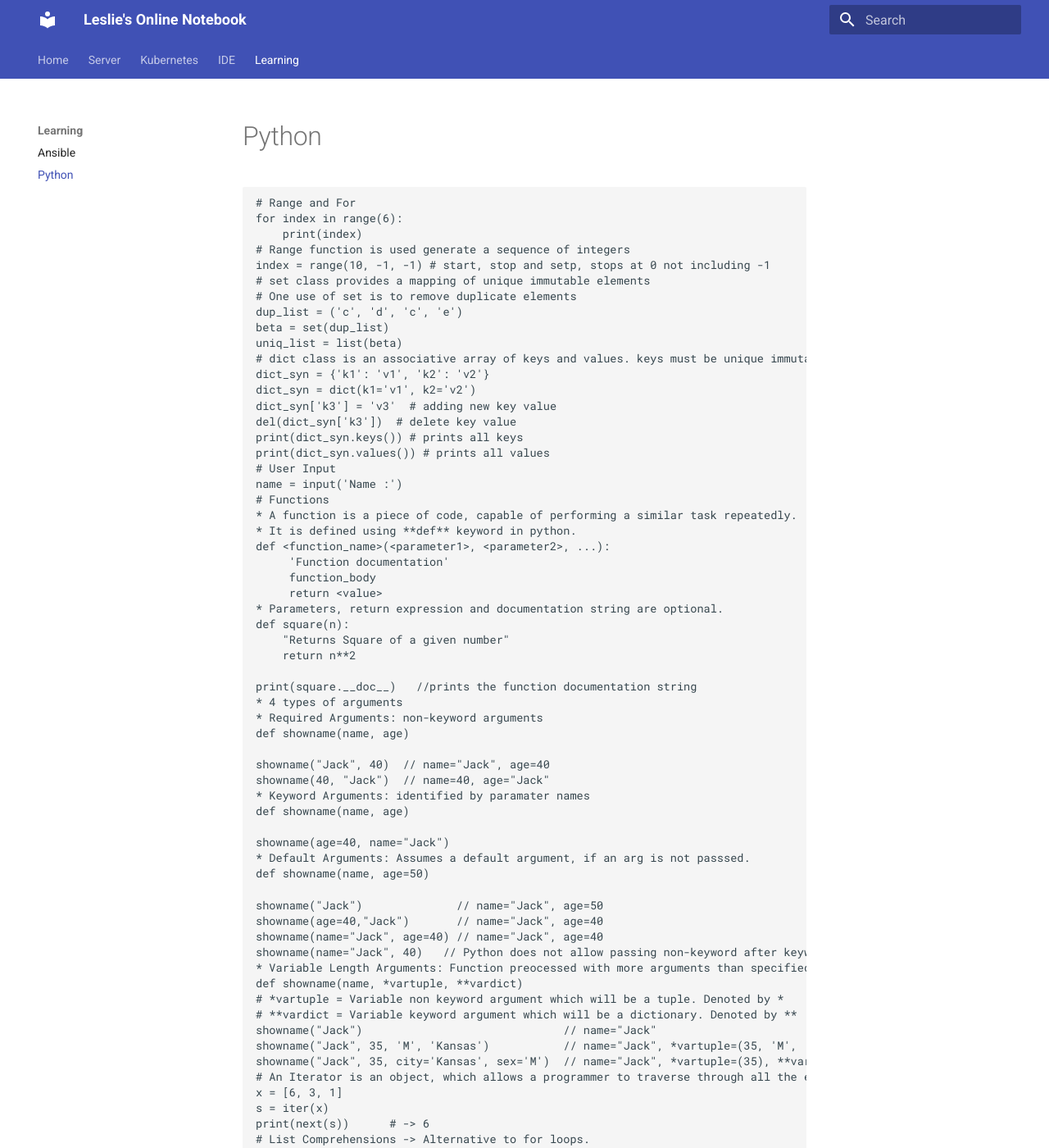
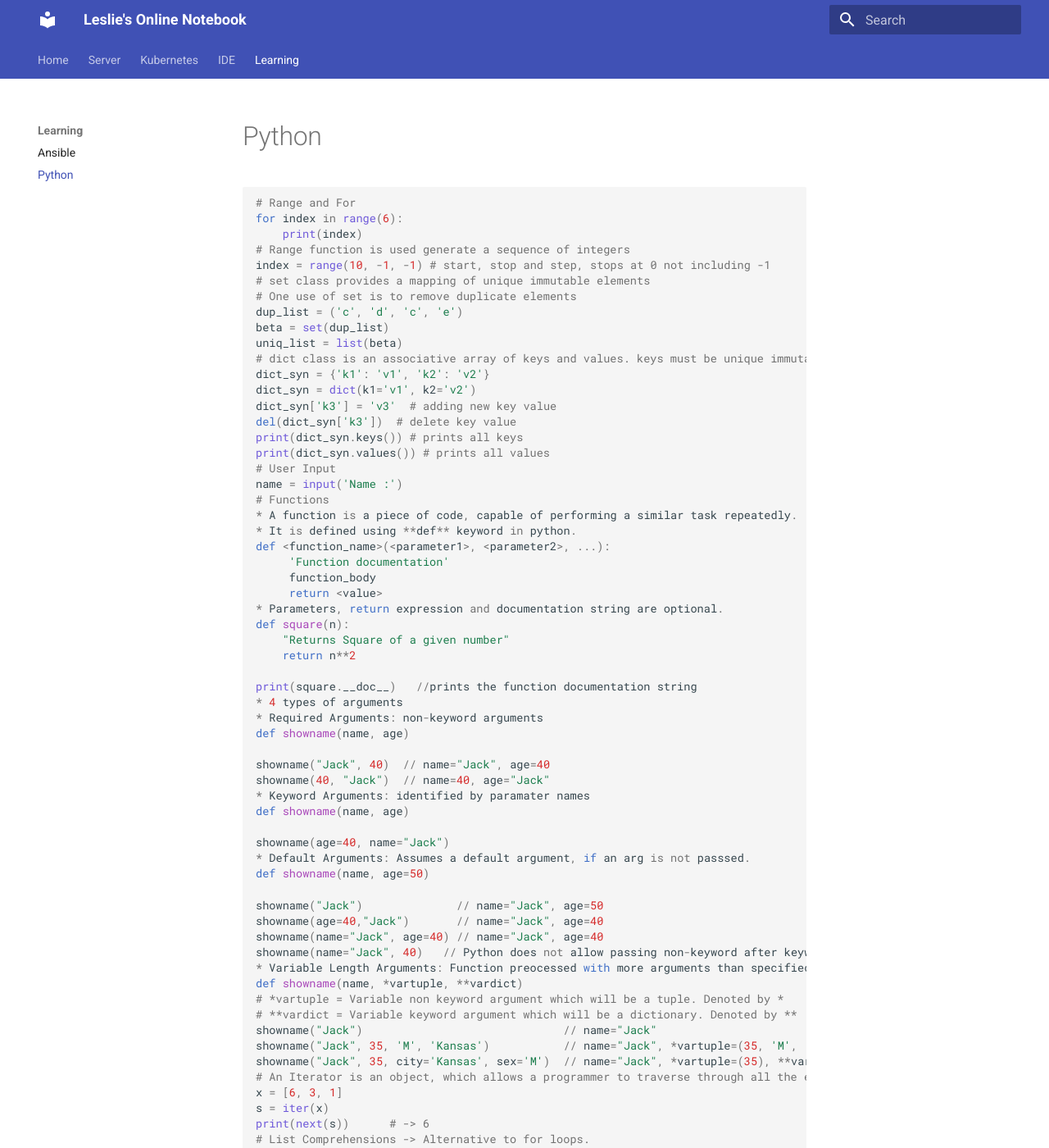
Before and after one commit to leslieclif/notebook, an MkDocs documentation site: the page built from docs/learning/python.md, in a window 1280 px wide and 1400 px high. Shown: the whole window at 82% size. Built offline with MkDocs 1.6.1 and Material for MkDocs 9.7.7, drawn with Linux system fonts in a browser that asks for light colours; some of the changed text lies outside the part shown.

`````diff
--- a/docs/learning/python.md
+++ b/docs/learning/python.md
@@ -1,9 +1,9 @@
-```
+````python
 # Range and For
 for index in range(6):
     print(index)
 # Range function is used generate a sequence of integers
-index = range(10, -1, -1) # start, stop and setp, stops at 0 not including -1
+index = range(10, -1, -1) # start, stop and step, stops at 0 not including -1
 # set class provides a mapping of unique immutable elements
 # One use of set is to remove duplicate elements
 dup_list = ('c', 'd', 'c', 'e')
@@ -822,4 +822,4 @@ First Name: John
 
 
 
-```
+````
`````
Also changed, not shown: README.md (+2 -0 lines).
